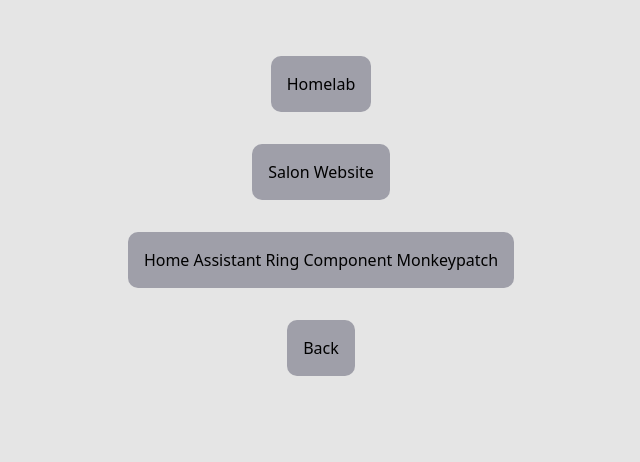
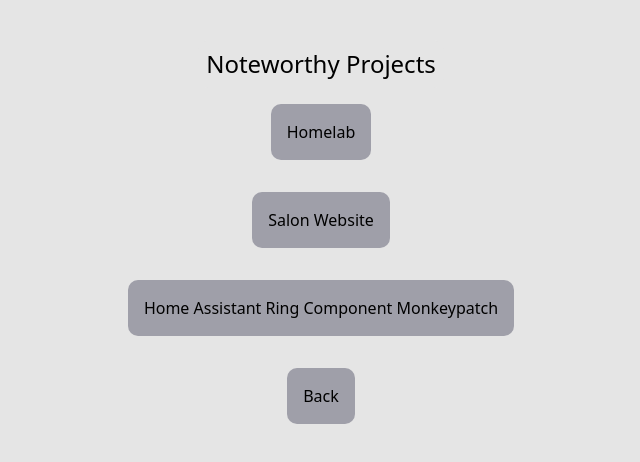
Before and after one commit to TeejMcSteez/pw, a plain HTML site: page projects.html in a window 1280 px wide. Shown: the whole page, without its empty margins (319-959 px from the left). Drawn offline with nearby package versions, Linux system fonts and the light colour scheme.

Commit message:
Added title to projects page

```diff
--- a/projects.html
+++ b/projects.html
@@ -12,6 +12,9 @@
     class="baseline bg-neutral-200 dark:bg-zinc-900"
   >
     <main class="flex flex-col justify-center items-center m-5 p-5">
+      <h1 class="text-2xl p-2 bg-neutral-200 dark:bg-zinc-[oklch(70.5% 0.015 286.067)] rounded-xl">
+        Noteworthy Projects
+      </h1>
       <a
         class="btn"
         href="/projects/homelab.html"
```
